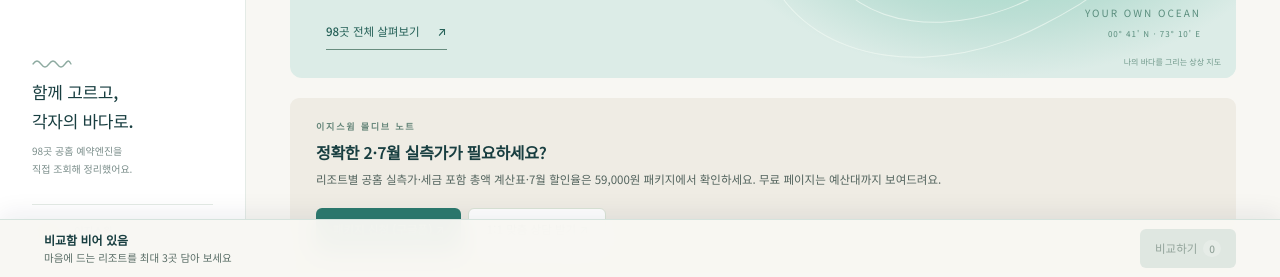
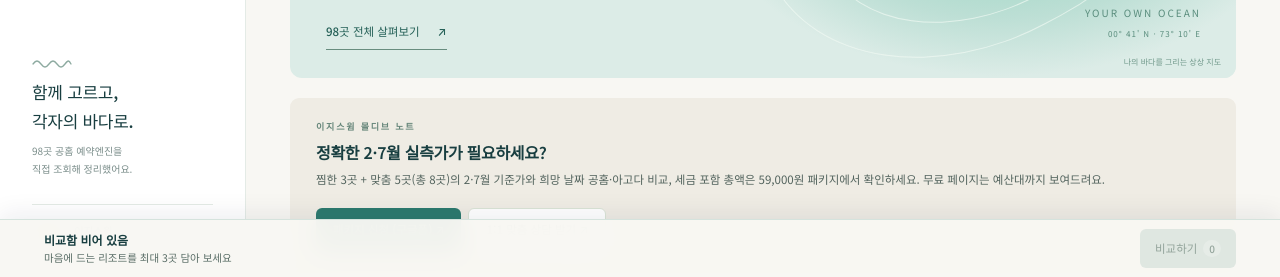
Before and after one commit to easy-swim/maldives, a plain HTML site: page index.html in a window 1280 px wide. Shown: the part 523-800 px from the top of the page. Drawn offline with Linux system fonts and the light colour scheme.

Commit message:
홈 패키지 안내 문구를 '찜 3곳 + 맞춤 5곳(총 8곳) 실측 요금표' 범위로 통일

```diff
--- a/index.html
+++ b/index.html
@@ -564,7 +564,7 @@ body{padding-bottom:86px}
           <div>
             <div class="eyebrow">이지스윔 몰디브 노트</div>
             <h2>정확한 2·7월 실측가가 필요하세요?</h2>
-            <p>리조트별 공홈 실측가·세금 포함 총액 계산표·7월 할인율은 59,000원 패키지에서 확인하세요. 무료 페이지는 예산대까지 보여드려요.</p>
+            <p>찜한 3곳 + 맞춤 5곳(총 8곳)의 2·7월 기준가와 희망 날짜 공홈·아고다 비교, 세금 포함 총액은 59,000원 패키지에서 확인하세요. 무료 페이지는 예산대까지 보여드려요.</p>
           </div>
           <div class="btns" style="display:flex;gap:7px;flex-wrap:wrap">
             <a class="btn primary" href="https://docs.google.com/forms/d/e/1FAIpQLSfBbRKPUfFeXjRlNFHVqY-H5gHcgKblJUALwyOMBn5VUtnkIw/viewform" target="_blank" rel="noopener">패키지 신청 (구글폼) ↗</a>
```
Also changed, not shown: template_v3.html (+1 -1 lines).
